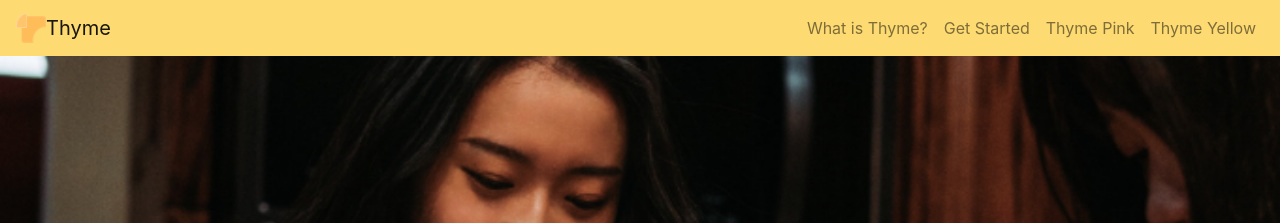
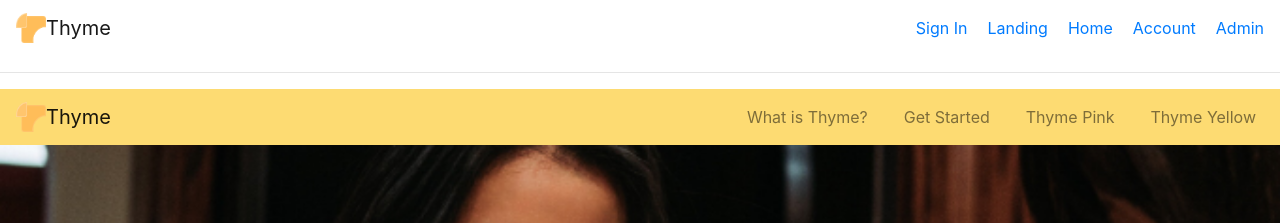
Before and after one commit to winnie9197/Thyme, a React (Create React App) app in the folder thyme/: page / in a window 1280 px wide. Shown: the top 223 px of the page. Built offline with nearby package versions, Linux system fonts and the light colour scheme; no server answers.

Commit message:
firebase setup

```diff
--- a/thyme/src/App.js
+++ b/thyme/src/App.js
@@ -1,23 +1,42 @@
+import './App.css';
 import React from 'react';
-import { BrowserRouter as Router } from 'react-router-dom';
+import {
+  BrowserRouter as Router,
+  Route,
+} from 'react-router-dom';
+
 import Navigation from './components/Navigation/Navigation';
 import Landing from './components/Landing/Landing';
-// import logo from './logo.svg';
-import './App.css';
-// import Post from './Post.js';
-// import Navbar from 'react-bootstrap/Navbar';
-// import Nav from 'react-bootstrap/Nav';
-// import Carousel from 'react-bootstrap/Carousel';
+import SignUpPage from './components/SignUp/SignUp';
+import SignInPage from './components/SignIn/SignIn';
+import PasswordForgetPage from './components/PasswordForget/PasswordForget';
+import HomePage from './components/Home/Home';
+import AccountPage from './components/Account/Account';
+import AdminPage from './components/Admin/Admin';
+
+import * as ROUTES from './constants/routes';
+
 
 class App extends React.Component {
     render() {
       return (
-        <div>
-          <Router>
+
+        <Router>
+          <div>
             <Navigation/>
-          </Router>
-          <Landing/>
-        </div>
+
+            <hr />
+
+            <Route exact path={ROUTES.LANDING} component={Landing}/>
+            <Route exact path={ROUTES.SIGN_UP} component={SignUpPage} />
+            <Route exact path={ROUTES.SIGN_IN} component={SignInPage} />
+            <Route exact path={ROUTES.PASSWORD_FORGET} component={PasswordForgetPage} />
+            <Route exact path={ROUTES.HOME} component={HomePage} />
+            <Route exact path={ROUTES.ACCOUNT} component={AccountPage} />
+            <Route exact path={ROUTES.ADMIN} component={AdminPage} />
+          </div>
+        </Router>
+
     );
   }
 }
--- /dev/null
+++ b/thyme/src/components/Navigation/Navigation.css
@@ -0,0 +1,7 @@
+.navbar-nav {
+  margin-left: auto;
+}
+
+.nav-item {
+	margin-left: 20px;
+}
--- a/thyme/src/components/Navigation/Navigation.js
+++ b/thyme/src/components/Navigation/Navigation.js
@@ -1,9 +1,46 @@
-// import './Navigation.css';
+import './Navigation.css';
 import React from 'react';
+import { Link } from 'react-router-dom';
+
+import Navbar from 'react-bootstrap/Navbar';
+import Nav from 'react-bootstrap/Nav';
+
+import * as ROUTES from '../../constants/routes';
 
 class Navigation extends React.Component {
 	render() {
-		return (<div></div>)
+		return (
+			<div>
+				<Navbar activeKey="#home" variant="light">
+		          <Navbar.Brand href="#home">
+		          <img
+		            src="./images/thyme-logo.png"
+		            width="30"
+		            height="30"
+		            className="d-inline-block align-top"
+		            alt="React Bootstrap logo"
+		          />Thyme
+		          </Navbar.Brand>
+		          <Nav>
+		          	<Nav.Item>
+	              	  <Link to={ROUTES.SIGN_IN}>Sign In</Link>
+		            </Nav.Item>
+		          	<Nav.Item>
+		              <Link to={ROUTES.LANDING}>Landing</Link>
+		            </Nav.Item>
+		            <Nav.Item>
+		              <Link to={ROUTES.HOME}>Home</Link>
+		            </Nav.Item>
+		            <Nav.Item>
+		              <Link to={ROUTES.ACCOUNT}>Account</Link>
+		            </Nav.Item>
+		            <Nav.Item>
+		              <Link to={ROUTES.ADMIN}>Admin</Link>
+		            </Nav.Item>
+		          </Nav>
+		        </Navbar>
+			</div>
+		);
 	}
 }
 
--- a/thyme/src/index.js
+++ b/thyme/src/index.js
@@ -1,12 +1,20 @@
 import React from 'react';
 import ReactDOM from 'react-dom';
 import './index.css';
-import App from './App';
 import * as serviceWorker from './serviceWorker';
 import 'bootstrap/dist/css/bootstrap.min.css';
 
+import App from './App';
+import Firebase, { FirebaseContext } from './components/Firebase';
 // ReactDOM.render(<App />, document.getElementById('root'));
-ReactDOM.render(<App/>, document.getElementById('root'));
+
+//This contains the only instance of Firebase in the entire app
+ReactDOM.render(
+	<FirebaseContext.Provider values={new Firebase()}>
+		<App/>
+	</FirebaseContext.Provider>,
+	document.getElementById('root')
+);
 
 
 // If you want your app to work offline and load faster, you can change
```
Also changed, not shown: thyme/src/components/Account/Account.js (added), thyme/src/components/Admin/Admin.js (added), thyme/src/components/Home/Home.js (added), thyme/src/components/PasswordForget/PasswordForget.js (added), thyme/src/components/SignIn/SignIn.js (added), thyme/src/components/SignOut/SignOut.js (added), thyme/src/components/SignUp/SignUp.js (added).
